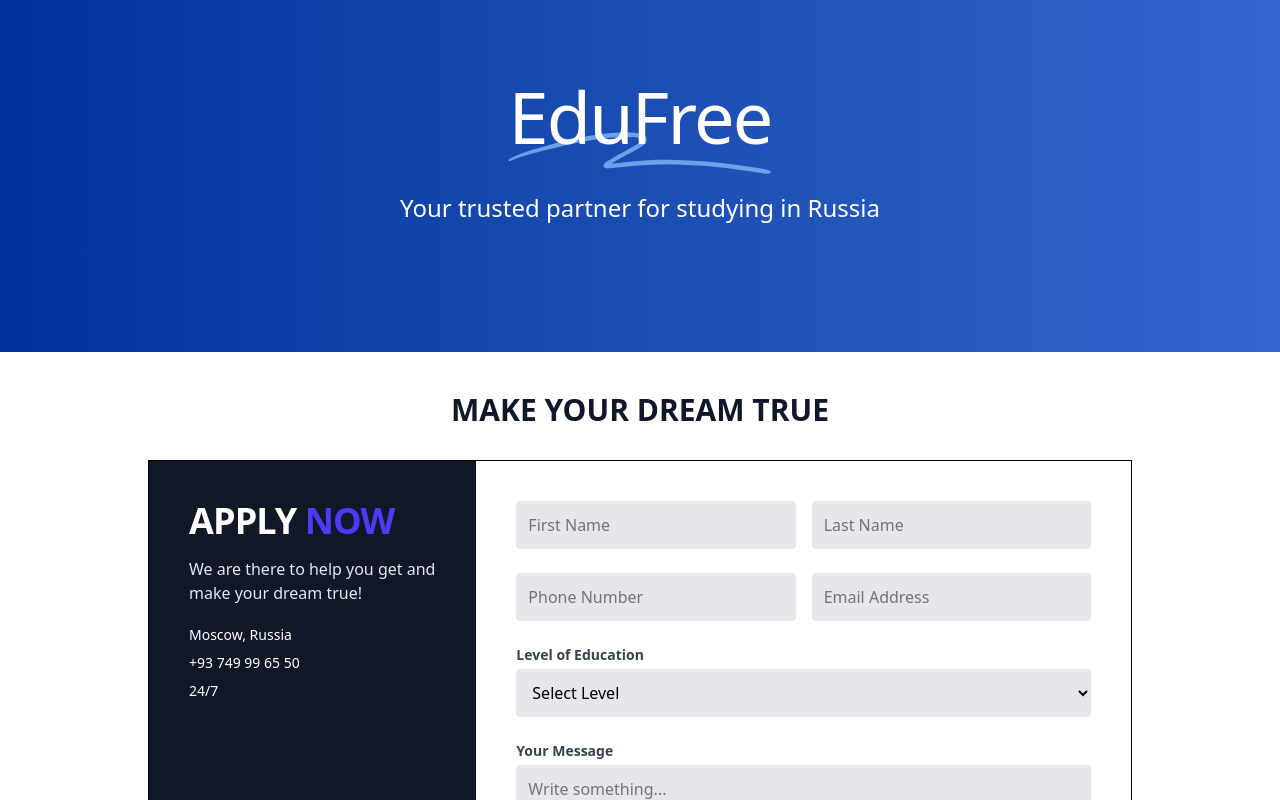
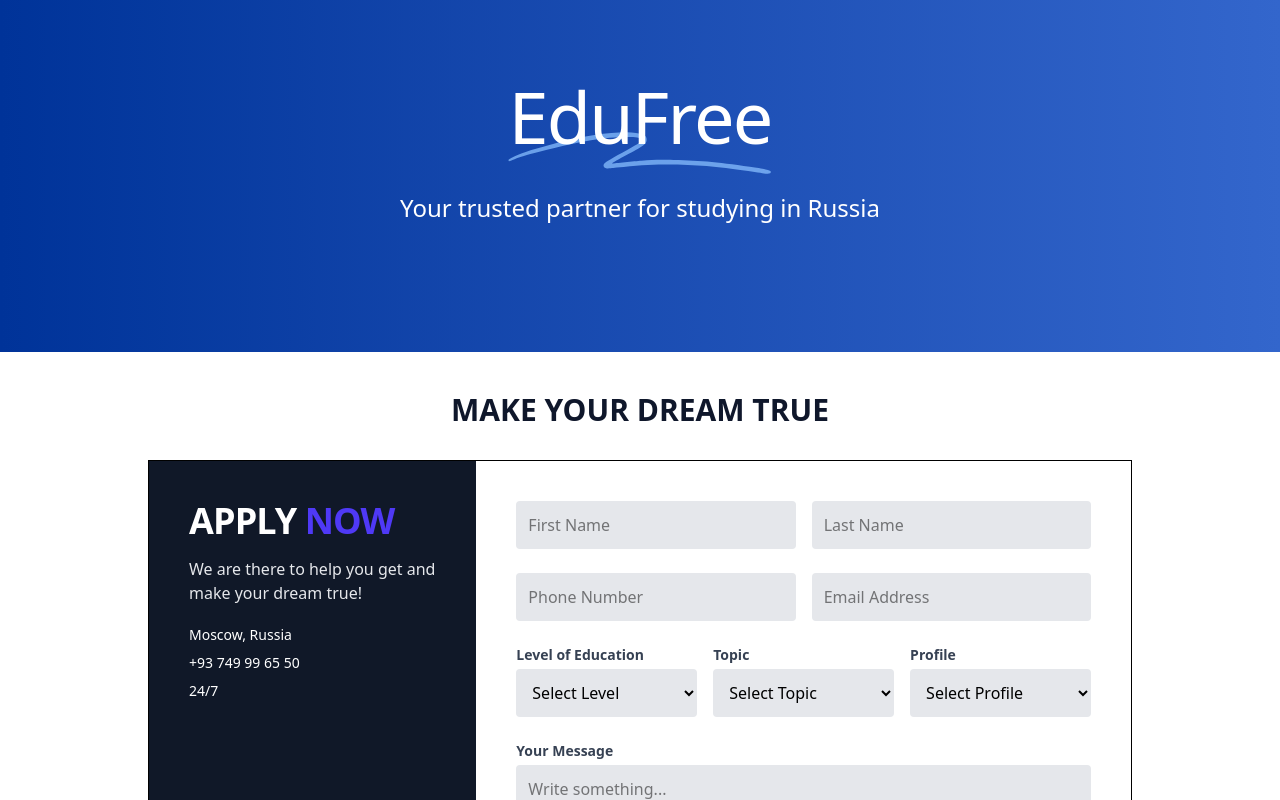
Before and after one commit to JoelVianny/edu, a Next.js app: page /contact in a window 1280 px wide. Shown: the top 800 px of the page. Built offline with nearby package versions, Linux system fonts and the light colour scheme.

Commit message:
fixed bug

```diff
--- a/app/contact/page.tsx
+++ b/app/contact/page.tsx
@@ -98,9 +98,11 @@ export default function Contact() {
             />
           </div>
 
-          {/* Education Level */}
+          {/* Always show Level, Topic, Profile */}
+          <div className="grid grid-cols-1 md:grid-cols-3 gap-4">
+            {/* Level */}
             <div>
-            <label className="text-sm font-semibold text-gray-700 mb-1 block">
+              <label className="block mb-1 text-sm font-semibold text-gray-700">
                 Level of Education
               </label>
               <select
@@ -122,9 +124,8 @@ export default function Contact() {
             </div>
 
             {/* Topic */}
-          {topics.length > 0 && (
             <div>
-              <label className="text-sm font-semibold text-gray-700 mb-1 block">
+              <label className="block mb-1 text-sm font-semibold text-gray-700">
                 Topic
               </label>
               <select
@@ -134,6 +135,7 @@ export default function Contact() {
                   setProfile("");
                 }}
                 className="w-full bg-gray-200 p-3 rounded"
+                disabled={!level}
               >
                 <option value="">Select Topic</option>
                 {topics.map((t) => (
@@ -143,18 +145,17 @@ export default function Contact() {
                 ))}
               </select>
             </div>
-          )}
 
             {/* Profile */}
-          {profiles.length > 0 && (
             <div>
-              <label className="text-sm font-semibold text-gray-700 mb-1 block">
+              <label className="block mb-1 text-sm font-semibold text-gray-700">
                 Profile
               </label>
               <select
                 value={profile}
                 onChange={(e) => setProfile(e.target.value)}
                 className="w-full bg-gray-200 p-3 rounded"
+                disabled={!level || !topic}
               >
                 <option value="">Select Profile</option>
                 {profiles.map((p) => (
@@ -162,7 +163,7 @@ export default function Contact() {
                 ))}
               </select>
             </div>
-          )}
+          </div>
 
           {/* Message */}
           <div>
```
Lines whose indentation alone changed are shown as unchanged.
